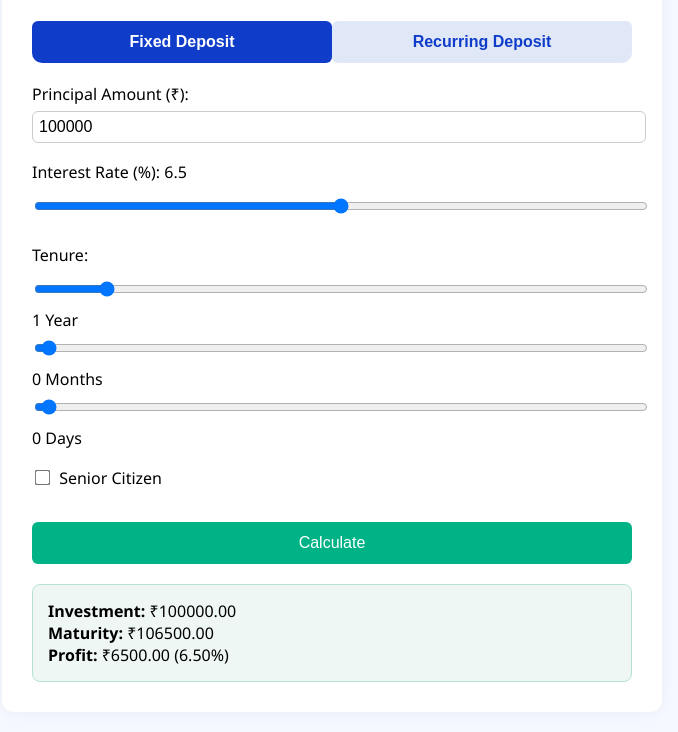
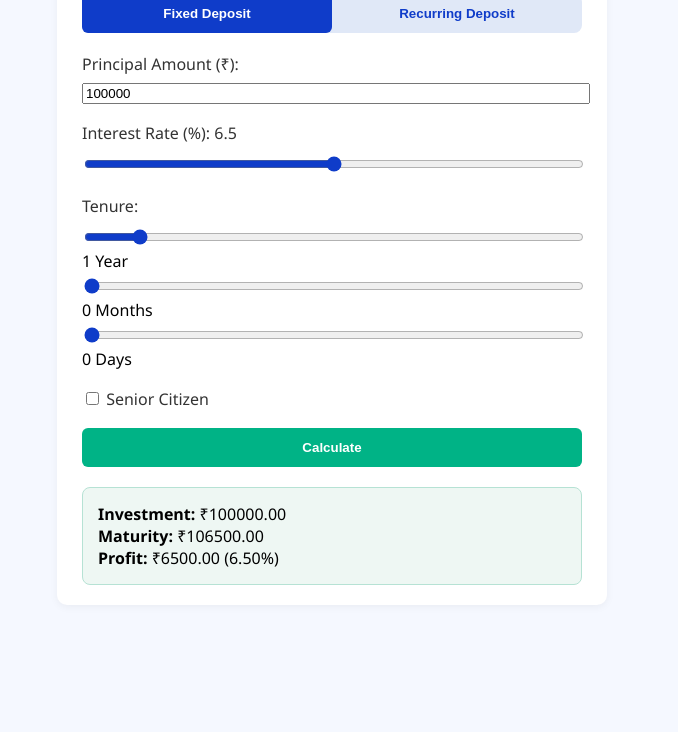
Before and after one commit to Gowthamipenta/Fd_Rd_Calculator, a plain HTML site: page index.html in a window 1280 px wide. Shown: the part 130-862 px from the top of the page, without its empty margins (308-986 px from the left). After the commit the page ends 800 px from the top, so only its background shows below. Drawn offline with Linux system fonts and the light colour scheme.

Commit message:
Update style.css

```diff
--- a/style.css
+++ b/style.css
@@ -1,92 +1,73 @@
 body {
   font-family: 'Segoe UI', sans-serif;
   background: #f5f8ff;
-  margin: 0;
-  padding: 20px;
+  margin: 0; padding: 20px;
 }
-
 .container {
-  max-width: 600px;
+  max-width: 500px;
   margin: auto;
-  background: white;
-  padding: 30px;
-  border-radius: 12px;
-  box-shadow: 0 0 15px rgba(0, 0, 0, 0.05);
+  background: #fff;
+  padding: 20px 25px;
+  border-radius: 10px;
+  box-shadow: 0 2px 8px rgba(0,0,0,0.05);
 }
-
 h1 {
+  text-align: center;
   color: #0f3cc9;
-  text-align: center;
+  margin-bottom: 20px;
 }
-
 .tabs {
   display: flex;
   margin-bottom: 20px;
-  border-radius: 10px;
-  overflow: hidden;
+  background: #e0e8f7;
+  border-radius: 8px;
 }
-
 .tab {
-  flex: 1;
-  padding: 12px;
-  background: #e0e8f7;
+  flex: 1; padding: 12px;
+  background: transparent;
+  border: none;
   color: #0f3cc9;
-  border: none;
+  font-weight: 600;
   cursor: pointer;
-  font-weight: bold;
   transition: background 0.3s;
 }
-
 .tab.active {
   background: #0f3cc9;
-  color: white;
+  color: #fff;
 }
-
 .input-group {
   margin-bottom: 18px;
 }
-
-label {
+.input-group label {
   display: block;
   margin-bottom: 6px;
+  color: #333;
   font-weight: 500;
 }
-
-input[type="number"],
+input[type="number"], input[type="range"] {
+  width: 100%;
+}
 input[type="range"] {
-  width: 100%;
-  padding: 6px;
-  font-size: 1rem;
-  border: 1px solid #ccc;
-  border-radius: 6px;
+  accent-color: #0f3cc9;
+  margin-top: 6px;
 }
-
-input[type="checkbox"] {
-  transform: scale(1.2);
-  margin-right: 6px;
-}
-
 button {
   width: 100%;
   padding: 12px;
   background: #00b386;
-  color: white;
-  font-size: 1rem;
+  color: #fff;
   border: none;
   border-radius: 6px;
+  font-weight: 600;
   cursor: pointer;
-  margin-top: 15px;
 }
-
 button:hover {
-  background: #009f75;
+  background: #00a174;
 }
-
 #result {
-  margin-top: 20px;
-  padding: 15px;
   background: #eef7f3;
   border: 1px solid #b6e2d4;
+  padding: 15px;
   border-radius: 8px;
-  font-size: 1rem;
+  margin-top: 20px;
 }
```
